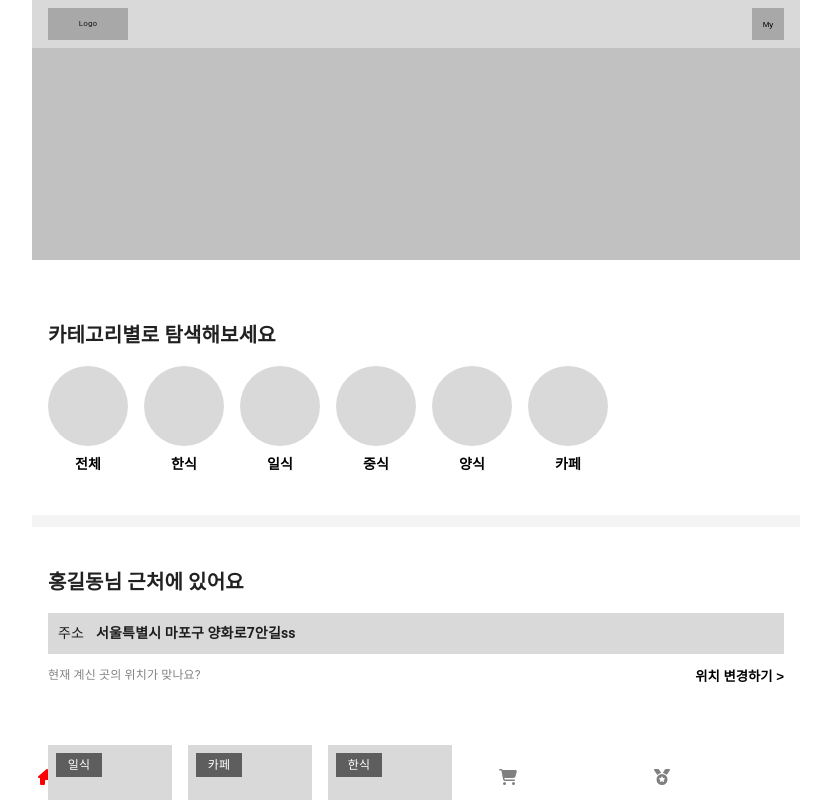
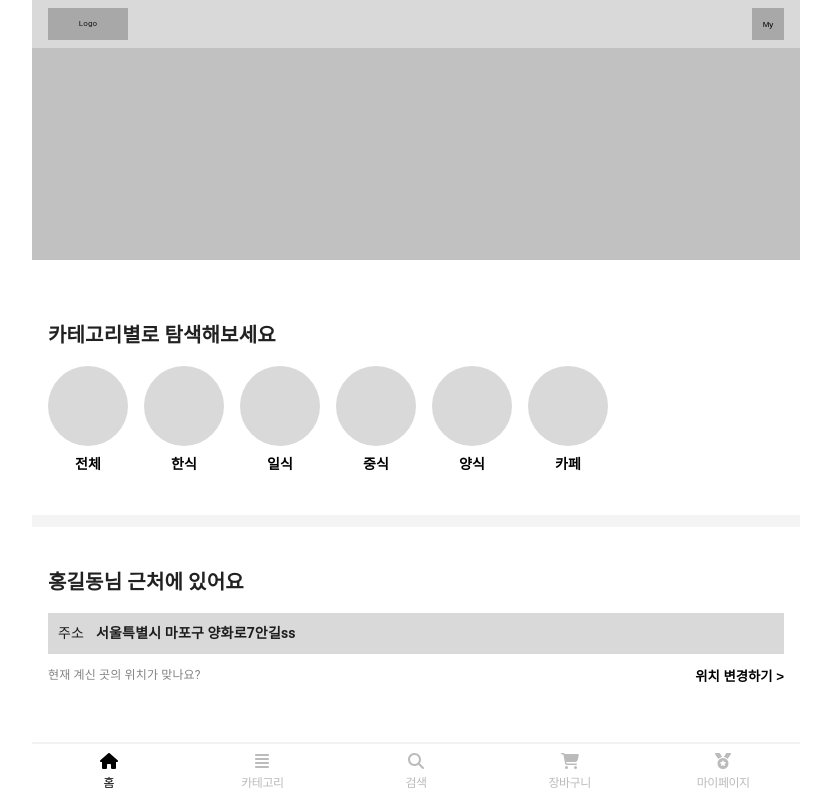
Before and after one commit to dlantjdgkgk/SmallGift, a React (Create React App) app: page / in a window 1280 px wide. Shown: the top 800 px of the page, without its empty margins (224-1055 px from the left). Built offline with nearby package versions, Linux system fonts and the light colour scheme.

Commit message:
fix : 넷바 디자인 수정

```diff
--- a/src/components/BottomNav/style.ts
+++ b/src/components/BottomNav/style.ts
@@ -9,18 +9,39 @@ export const NavWrapper = styled.div`
   height: 45px;
   max-width: 768px;
   margin: 0 auto;
-  div {
-    text-align: center;
+  z-index: 1;
+  height: 56px;
+  background-color: white;
+  box-shadow: 0px -2px rgb(0 0 0 / 5%);
+  .iconAndDescription {
     float: left;
     width: 20%;
-    height: 45px;
+    height: 100%;
     line-height: 45px;
+    justify-content: center;
+    align-items: center;
+    display: flex;
+    div {
+      display: flex;
+      flex-direction: column;
+      justify-content: center;
+      align-items: center;
+    }
+    p {
+      font-family: "Noto Sans KR";
+      font-style: normal;
+      font-weight: 400;
+      font-size: 12px;
+      line-height: 17px;
+      letter-spacing: -0.04em;
+      margin-top: 6px;
+    }
   }
   .nav-item {
-    color: grey;
+    color: #bbb;
   }
 
   .active {
-    color: red;
+    color: black;
   }
 `;
```
